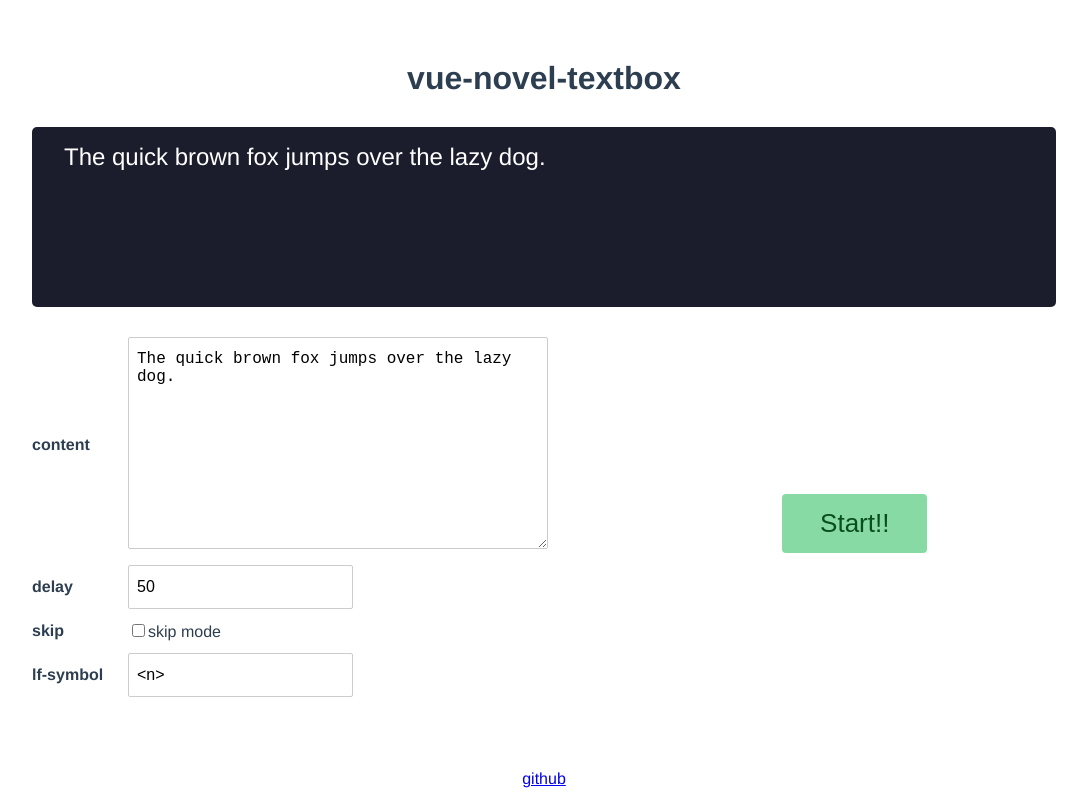
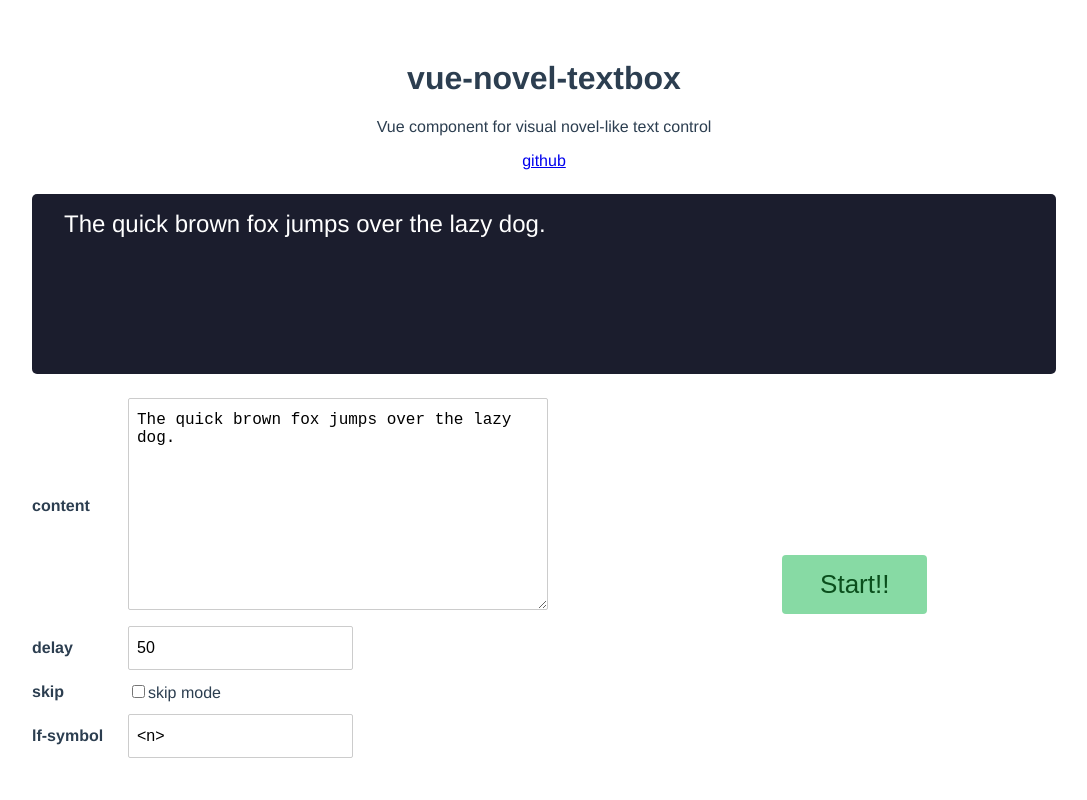
Before and after one commit to yusuke-n/vue-novel-textbox, a Vue app: page / in a window 1280 px wide. Shown: the whole page, without its empty margins (96-1183 px from the left). Built offline with nearby package versions, Linux system fonts and the light colour scheme.

Commit message:
chore: demo

```diff
--- a/src/App.vue
+++ b/src/App.vue
@@ -1,6 +1,10 @@
 <template>
   <div id="app">
-    <h1>vue-novel-textbox</h1>
+    <header>
+      <h1>vue-novel-textbox</h1>
+      <p>Vue component for visual novel-like text control</p>
+      <a href="https://github.com/yusuke-n/vue-novel-textbox">github</a>
+    </header>
     <div class="wrap msg">
       <div class="msg-window">
         <NovelTextBox
@@ -49,9 +53,6 @@
       <button @click="start">Start!!</button>
     </div>
   </div>
-  <footer>
-    <a href="https://github.com/yusuke-n/vue-novel-textbox">github</a>
-  </footer>
 </div>
 </template>
 
@@ -117,7 +118,7 @@ body {
 
 .wrap {
   width: 80%;
-  margin: 30px auto;
+  margin: 24px auto;
   display: flex;
   flex-direction: row;
 }
```
